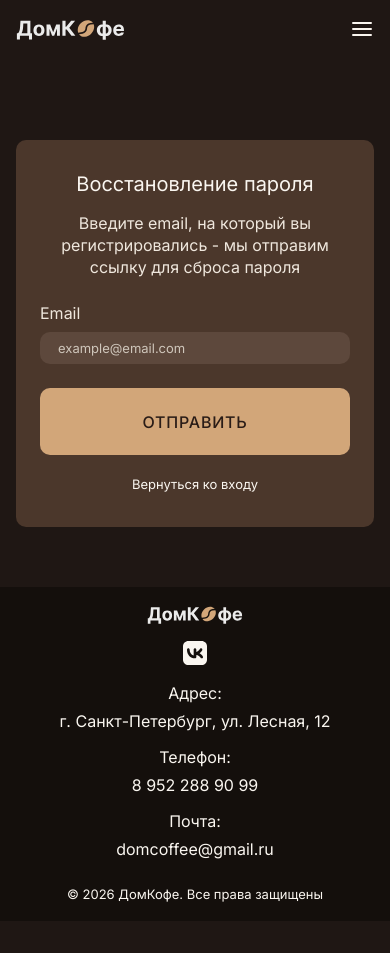
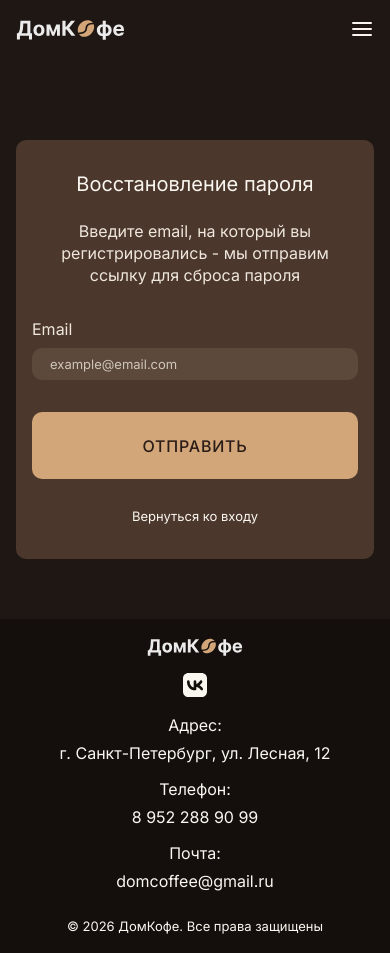
Before and after one commit to JackieKudymova/coffeecafe, a React (Vite) app in the folder coffeecafe/: page /reset-password in a window 390 px wide. Before the commit the page ends 921 px from the top, so only its background shows below. Built offline with nearby package versions, Linux system fonts and the light colour scheme.

Commit message:
style(reset-password): отступы и высота кнопки по макетам Resetpassword (desktop/ipad/mobile)

```diff
--- a/coffeecafe/src/pages/ResetPasswordPage.tsx
+++ b/coffeecafe/src/pages/ResetPasswordPage.tsx
@@ -60,7 +60,7 @@ function ResetPasswordPage() {
           className="
             w-full max-w-[592px] md:max-w-[788px] lg:max-w-[592px]
             bg-[#4b372b] rounded-[10px]
-            px-6 py-8 md:px-10 md:py-10 lg:px-14 lg:py-10
+            px-4 py-8 md:px-6 md:py-10 lg:px-14 lg:py-12
           "
         >
           <h1 className="text-cream text-center font-normal text-xl md:text-[22px] lg:text-2xl leading-[1.2]">
@@ -99,11 +99,11 @@ function ResetPasswordPage() {
             </div>
           ) : (
             <form onSubmit={handleSubmit} noValidate>
-              <p className="text-cream-dark text-base md:text-[17px] lg:text-lg leading-[22px] mt-4 md:mt-6 lg:mt-6 text-center">
+              <p className="text-cream-dark text-base md:text-[17px] lg:text-lg leading-[22px] mt-6 text-center">
                 Введите email, на который вы регистрировались - мы отправим ссылку для сброса пароля
               </p>
 
-              <label className="block mt-6 md:mt-8 lg:mt-8">
+              <label className="block mt-8 md:mt-10 lg:mt-8">
                 <span
                   className={`block text-base md:text-[17px] lg:text-lg leading-[22px] ${
                     emailError ? 'text-input-border-error' : 'text-cream-dark'
@@ -148,8 +148,8 @@ function ResetPasswordPage() {
                 disabled={isSubmitting}
                 className="
                   flex items-center justify-center
-                  w-full h-[67px] md:h-[60px] lg:h-[54px]
-                  mt-6 md:mt-8 lg:mt-6 rounded-[10px]
+                  w-full h-[67px] lg:h-[54px]
+                  mt-8 rounded-[10px]
                   bg-brown-button text-brown-dark font-medium
                   text-base lg:text-lg uppercase tracking-wider
                   transition-colors hover:bg-brown-button-hover active:bg-brown-button-active
@@ -160,7 +160,7 @@ function ResetPasswordPage() {
                 {isSubmitting ? 'Отправляем...' : 'Отправить'}
               </button>
 
-              <div className="mt-4 md:mt-6 text-center md:text-left">
+              <div className="mt-6 md:mt-8 lg:mt-8 text-center md:text-left">
                 <Link
                   to="/login"
                   className="text-cream text-[13px] md:text-base lg:text-base leading-[22px] transition-colors hover:text-brown-button focus-visible:outline-none focus-visible:ring-2 focus-visible:ring-cream/50 rounded-sm"
```
